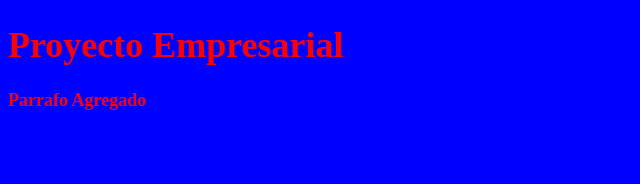
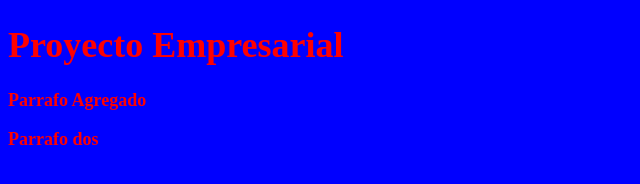
Before and after one commit to paolaesza/CursoGit, a plain HTML site: page index.html in a window 1280 px wide. Shown: the whole page, without its empty margins (0-640 px from the left). Drawn offline with Linux system fonts and the light colour scheme.

Commit message:
Update index.html

```diff
--- a/index.html
+++ b/index.html
@@ -9,5 +9,6 @@
 <body>
 <h1> Proyecto Empresarial </h1>
   <p> Parrafo Agregado </p>
+    <p> Parrafo dos  </p>
 </body>
 </html>
```
